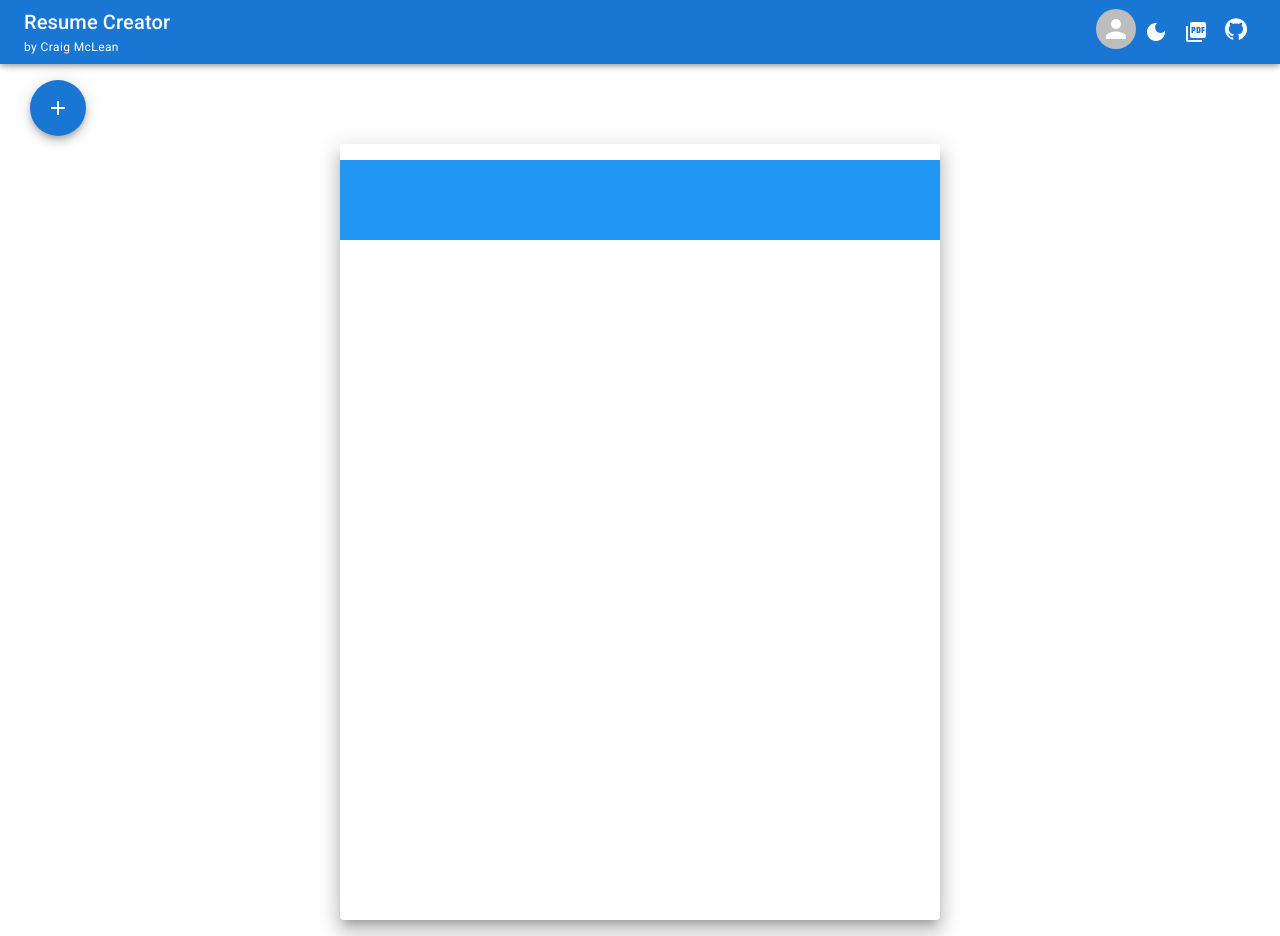
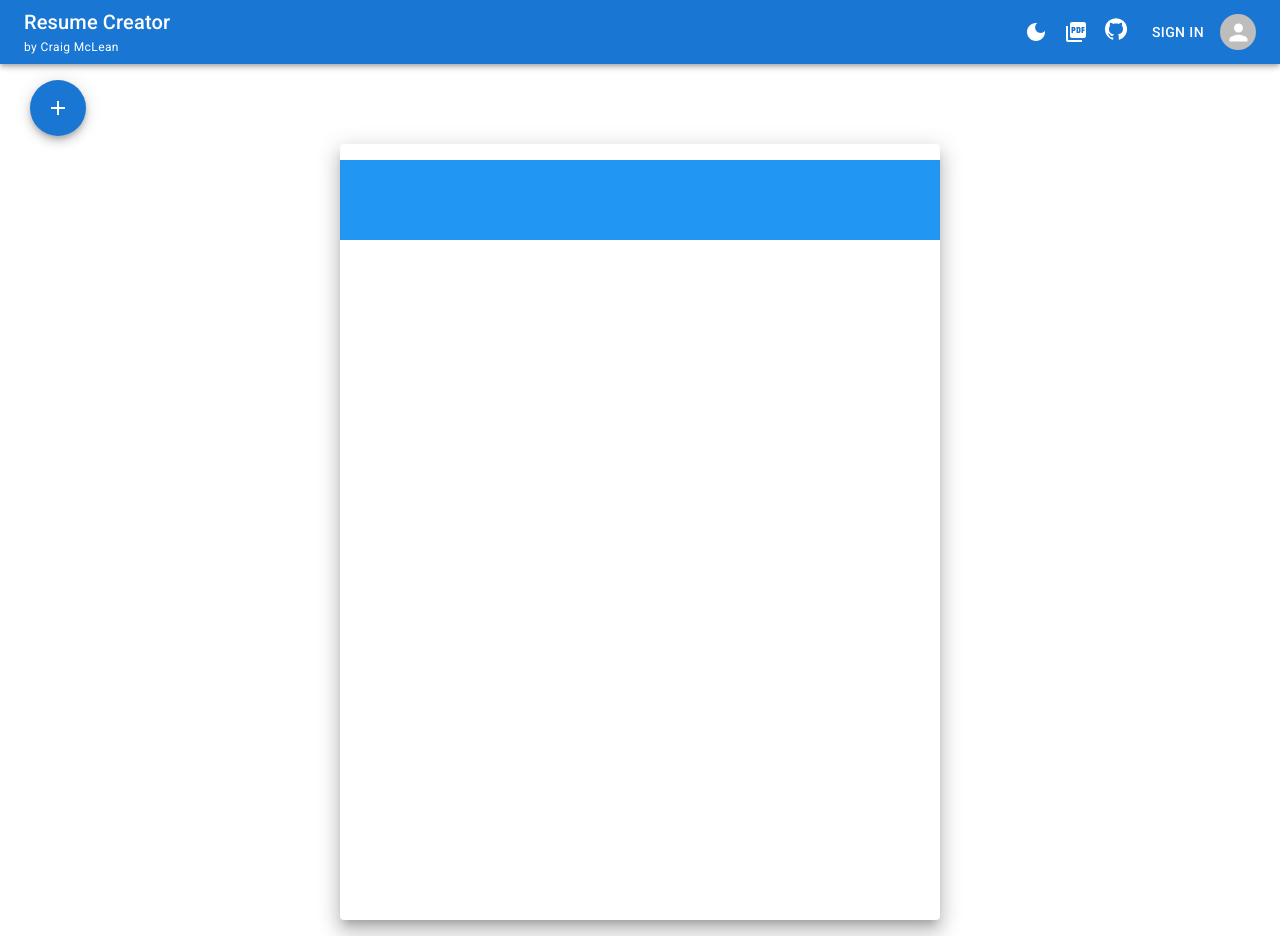
Before and after one commit to craigmclean39/cv-project-top, a React (Create React App) app: page / in a window 1280 px wide. Built offline with nearby package versions, Linux system fonts and the light colour scheme; no server answers.

Commit message:
Add signin/logout button and rearrange appHeader

```diff
--- a/src/components/AppHeader.js
+++ b/src/components/AppHeader.js
@@ -6,6 +6,7 @@ import {
   Box,
   Link,
   Avatar,
+  Button,
 } from '@mui/material';
 import PictureAsPdfIcon from '@mui/icons-material/PictureAsPdf';
 import LightModeIcon from '@mui/icons-material/LightMode';
@@ -27,9 +28,10 @@ const AppHeader = (props) => {
   } = props;
   const isLarge = useMediaQuery('(min-width:600px)');
 
-  let modeButton, iconColor;
+  let modeButton, iconColor, buttonColor;
   if (mode === 'light') {
     iconColor = 'primary.contrastText';
+    buttonColor = 'white';
     modeButton = (
       <IconButton
         aria-label='dark mode'
@@ -40,6 +42,7 @@ const AppHeader = (props) => {
     );
   } else {
     iconColor = 'default';
+    buttonColor = 'primary';
     modeButton = (
       <IconButton aria-label='light mode' onClick={toggleDarkMode}>
         <LightModeIcon />
@@ -63,18 +66,11 @@ const AppHeader = (props) => {
               by Craig McLean
             </Typography>
           </Box>
+
           <Box
             sx={{
               display: 'flex',
             }}>
-            <Avatar
-              sx={{
-                cursor: 'pointer',
-              }}
-              alt={userName}
-              src={profilePicUrl}
-              onClick={signedIn ? signOut : signIn}
-            />
             <Box>
               {modeButton}
               <IconButton
@@ -92,6 +88,25 @@ const AppHeader = (props) => {
                 </Link>
               </IconButton>
             </Box>
+            <Box
+              sx={{
+                display: 'flex',
+                alignItems: 'center',
+                cursor: 'pointer',
+              }}
+              onClick={signedIn ? signOut : signIn}>
+              <Button sx={{ mx: 1, color: buttonColor }}>
+                {signedIn ? 'Logout' : 'Sign In'}
+              </Button>
+              <Avatar
+                sx={{
+                  width: '36px',
+                  height: '36px',
+                }}
+                alt={userName}
+                src={profilePicUrl}
+              />
+            </Box>
           </Box>
         </Toolbar>
       </AppBar>
```
